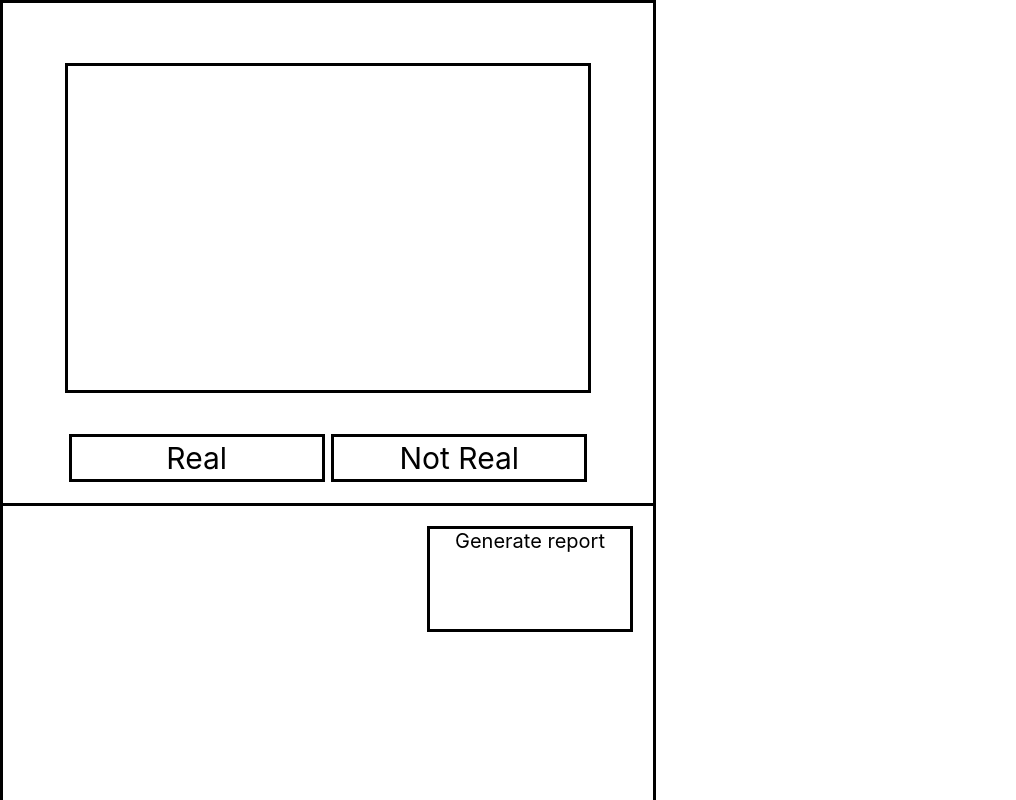
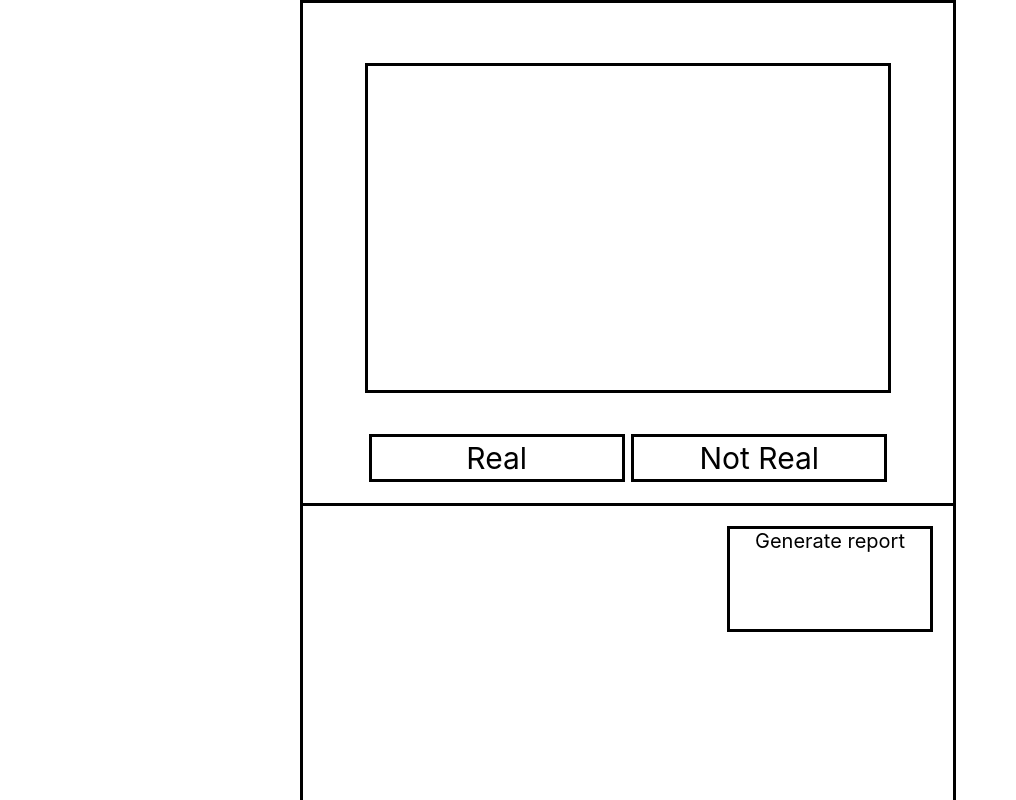
Before and after one commit to StefanGuzun/image-Select, a React (Create React App) app: page / in a window 1280 px wide. Shown: the top 800 px of the page, without its empty margins (0-1016 px from the left). Built offline with nearby package versions, Linux system fonts and the light colour scheme.

Commit message:
MainPage Centered

```diff
--- a/src/components/MainPage/MainPage.css
+++ b/src/components/MainPage/MainPage.css
@@ -2,6 +2,7 @@
     border: 3px solid black;
     height: 1000px;
     width: 650px;
+    margin-left: 300px;
 }
 
 .UpperContainer {
```
